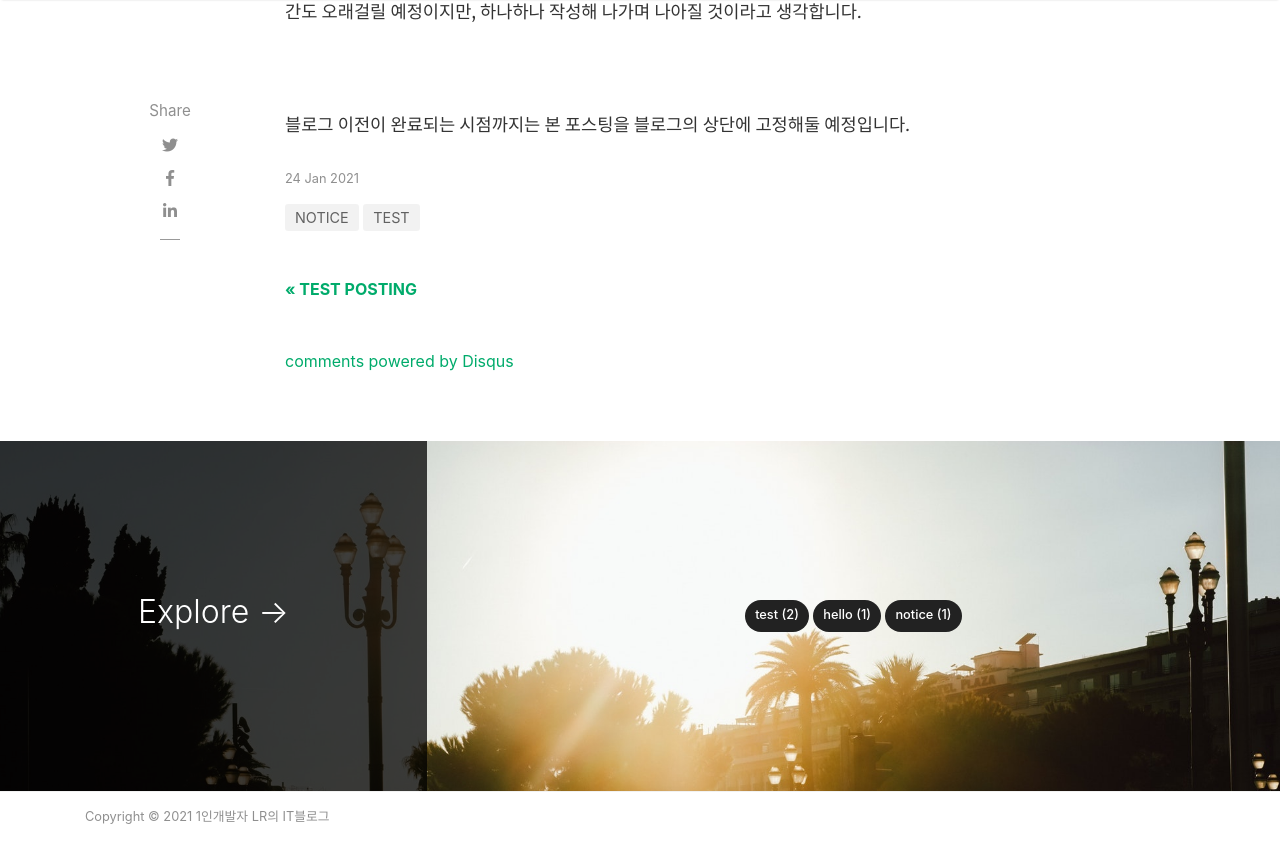
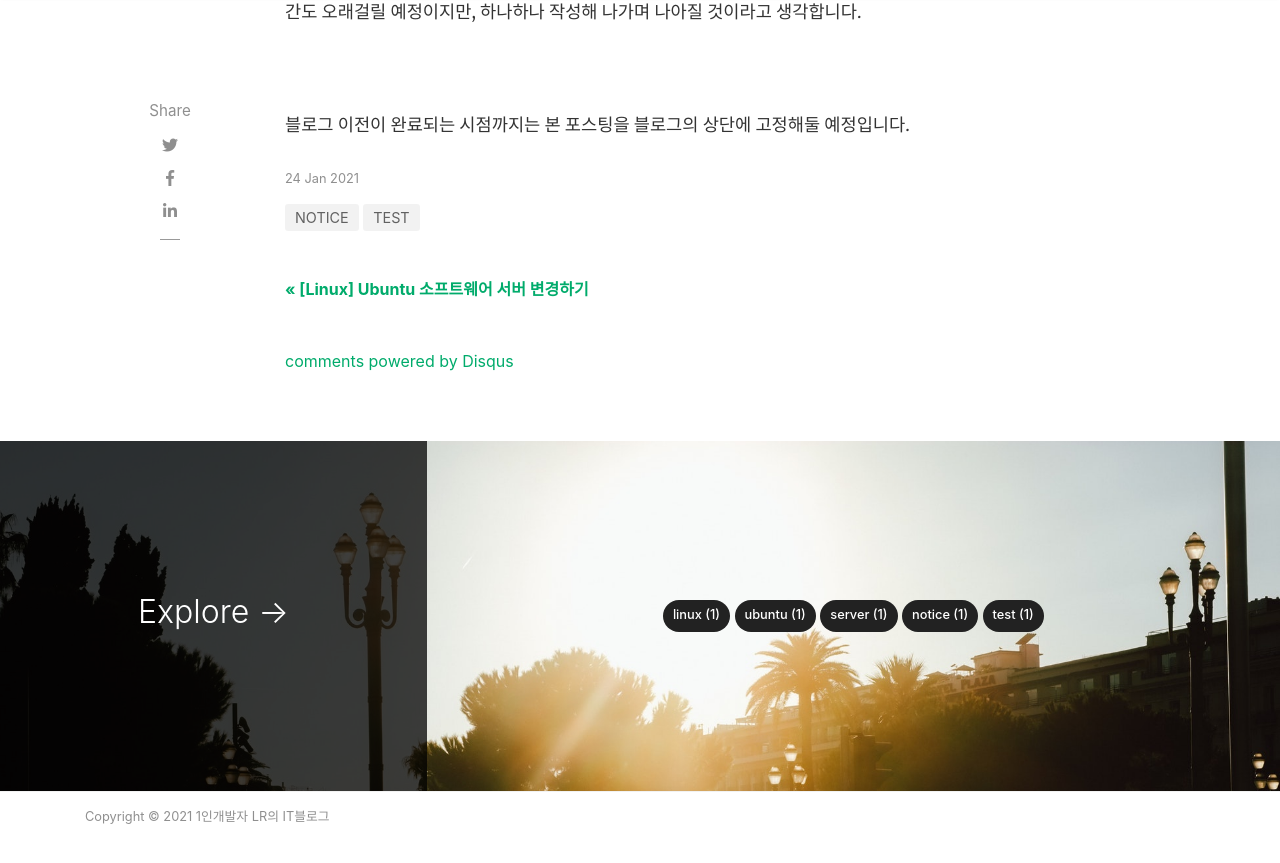
Before and after one commit to yymin1022/yymin1022.github.io, a Jekyll site: the page built from _posts/2021-01-24-blog-moving.md, in a window 1280 px wide and 900 px high, scrolled down 2769 px. Shown: the top 863 px of the window. Built offline with Jekyll 4.4.1, drawn with Linux system fonts in a browser that asks for light colours; nearby versions of some CDN libraries; comment, search, counter and statistics services are not loaded; some of the changed lines change nothing that is shown.

Commit message:
Add Post : Ubuntu Software Server Change

````diff
--- /dev/null
+++ b/_posts/2020-02-06-ubuntu-software-server-change.md
@@ -0,0 +1,83 @@
+---
+layout: post
+title:  "[Linux] Ubuntu 소프트웨어 서버 변경하기"
+author: LR
+categories: [ Linux, Ubuntu, Server ]
+image: "images/Thumbnails/200206 Ubuntu Software Server Change.png"
+featured: false
+hidden: true
+description: \#Linux \#Ubuntu \#Server
+---
+
+안녕하세요,<br>
+대학생 1인 앱개발자 LR입니다!
+
+저는 현재 PC의 메인 OS로서 Ubuntu 19.10 Eoan을 이용중에 있습니다.<br>
+Ubuntu를 대한민국 로케일로 설치했을 때,<br>
+기본적으로는 ```kr.archive.ubuntu.com```이 소프트웨어 서버로 지정되어 있는데요,
+
+어느 서버를 사용하든 사용에 지장은 없으나,<br>
+개인적으로는 이 서버의 속도가 빠른편이 아니기에<br>
+저는 Ubuntu를 재설치하고 가장먼저 서버를 변경해줍니다.
+
+국내에서는 Kakao, KAIST, Neowiz 등에서 현재 Ubuntu 소프트웨어 서버를 운영중에 있는데,<br>
+이중 Kakao에서 운영하는 서버로 변경해보도록 하겠습니다.
+
+소프트웨어 서버를 변경해주기 위해서는<br>
+```/etc/apt/sources.list``` 파일을<br>
+"관리자 권한"으로 열어 수정해야합니다.
+
+여기서 저는 vi에디터를 이용하지만,<br>
+gedit, nano 등 더 익숙하신 에디터를 이용해 작업하셔도 무방합니다.
+
+다음 명령어를 통해 파일을 열어줍니다.
+
+```
+$ sudo vi /etc/apt/sources.list
+```
+
+<img src="images/PostImages/200206 Ubuntu Software Server Change/1_before.png">
+
+```/etc/apt``` 디렉터리에 위치한 ```sources.list``` 파일이 열렸습니다.<br>
+내용을 보시면 ```kr.archive.ubuntu.com``` 서버로 입력되어있습니다.<br>
+이를 하나하나 다 변경하셔도 무방하지만<br>
+저는 그런 노가다를 하고싶지는 않으므로 vi의 치환명령을 이용하겠습니다.
+
+vi를 명령모드로 전환한 뒤 다음 명령을 입력합니다.
+
+```
+:%s/kr.archive.ubuntu.com/mirror.kakao.com/g
+```
+
+```kr.archive.ubuntu.com``` 구문을 모두 ```mirror.kakao.com```으로 변경해주는 치환명령입니다.
+
+<img src="images/PostImages/200206 Ubuntu Software Server Change/2_after.png">
+
+치환이 제대로 이루어졌다면 위와 같이 ```mirror.kakao.com```으로 변경된 것을 보실 수 있습니다.<br>
+이제 다음 명령을 통해 파일을 저장하고 vi에디터를 종료해줍니다.
+
+```
+:wq
+```
+
+혹시나 오타가 나셨거나 잚못 수정하신 경우에는 vi를 저장하지 않고 강제로 종료하도록 한 뒤<br>
+다시 파일을 열어 작업해주시면 됩니다.<br>
+강제종료 명령은 아래와 같습니다.
+
+```
+:qa!
+```
+
+수정이 완료되고 저장까지 완료되었다면,<br>
+이제 apt 소스 리스트를 갱신해줍니다.
+
+```
+$ sudo apt-get update
+```
+
+<img src="images/PostImages/200206 Ubuntu Software Server Change/3_after_apt.png">
+
+작업 내용을 확인해보시면 ```mirror.kakao.com```으로부터 소스를 받아 리스트를 갱신중인 것을 확인하실 수 있습니다.
+
+지금까지,<br>
+LR이었습니다!
--- a/_posts/2018-01-11-quick-start-guide.md
+++ b/_posts/TEST POST.md
@@ -1,12 +1,12 @@
 ---
 layout: post                           # posting / page
-title:  "TEST POSTING"                 # 제목
+title:  "TEST"                 # 제목
 author: LR                             # 작성자
 categories: [ TEST, HELLO ]           # 카테고리
-image: "images/Thumbnails/210101 Synology Reverse Proxy HSTS Fix.png"            # 대표이미지
+image: "images/Thumbnails/200206 Ubuntu Software Server Change.png"            # 대표이미지
 featured: false                        # 상단 고정에 추가
-hidden: false                          # 포스팅 리스트에서 숨김
-description: TEST DESCRIPTION          # 설명
+hidden: true                          # 포스팅 리스트에서 숨김
+description: \#Linux \#Ubuntu \#Server          # 설명
 ---
 
 TEST POSTING
````
